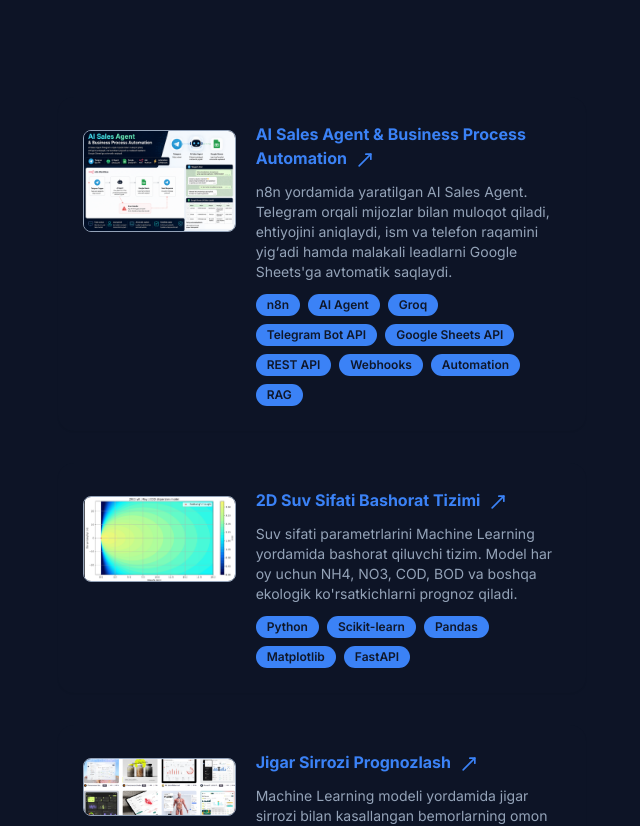
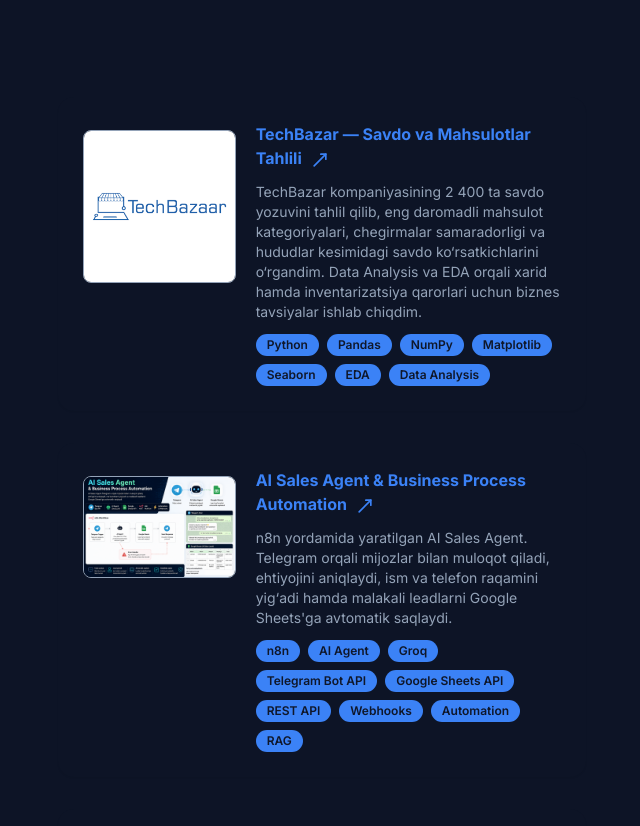
Before and after one commit to Jamshidbek129/my-portfolio-main, a Next.js app: page / in a window 1280 px wide. Shown: the part 1620-2446 px from the top of the page, without its empty margins (598-1238 px from the left). Built offline with nearby package versions, Linux system fonts and the light colour scheme.

Commit message:
Techbazar loyihasi qo'shildi

```diff
--- a/components/Projects.tsx
+++ b/components/Projects.tsx
@@ -11,6 +11,22 @@ import { Badge } from "@/components/ui/badge";
 import { MoveUpRight } from "lucide-react";
 
 const jobProjects = [
+  {
+  imagePath: "/techbazar.png",
+  title: "TechBazar — Savdo va Mahsulotlar Tahlili",
+  description:
+    "TechBazar kompaniyasining 2 400 ta savdo yozuvini tahlil qilib, eng daromadli mahsulot kategoriyalari, chegirmalar samaradorligi va hududlar kesimidagi savdo ko‘rsatkichlarini o‘rgandim. Data Analysis va EDA orqali xarid hamda inventarizatsiya qarorlari uchun biznes tavsiyalar ishlab chiqdim.",
+  skills: [
+    "Python",
+    "Pandas",
+    "NumPy",
+    "Matplotlib",
+    "Seaborn",
+    "EDA",
+    "Data Analysis",
+  ],
+  link: "https://github.com/Jamshidbek129/Techbazar_data_analiz",
+},
   {
     imagePath: "/ai-sales-agent.png",
     title: "AI Sales Agent & Business Process Automation",
```
Also changed, not shown: public/techbazar.png (added).
